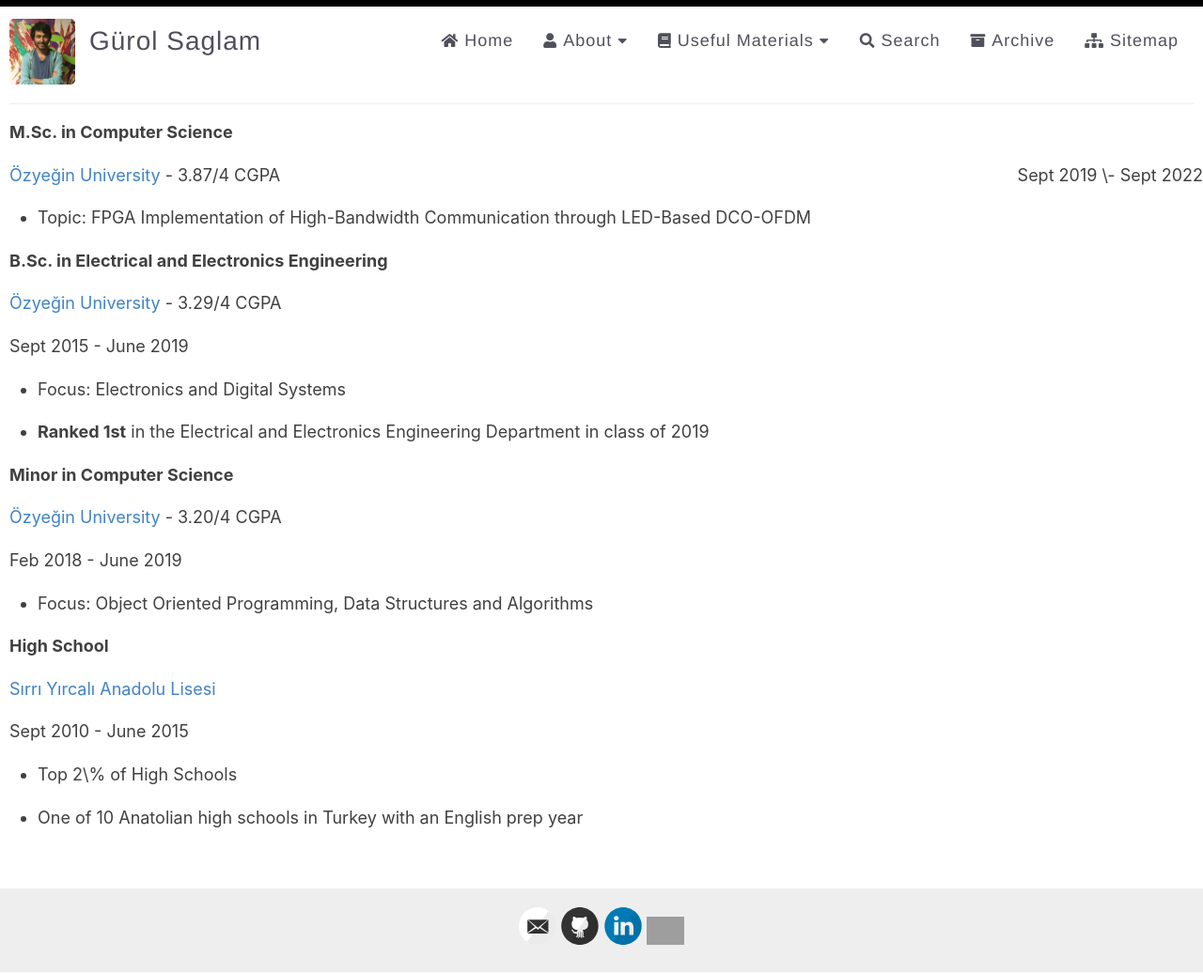
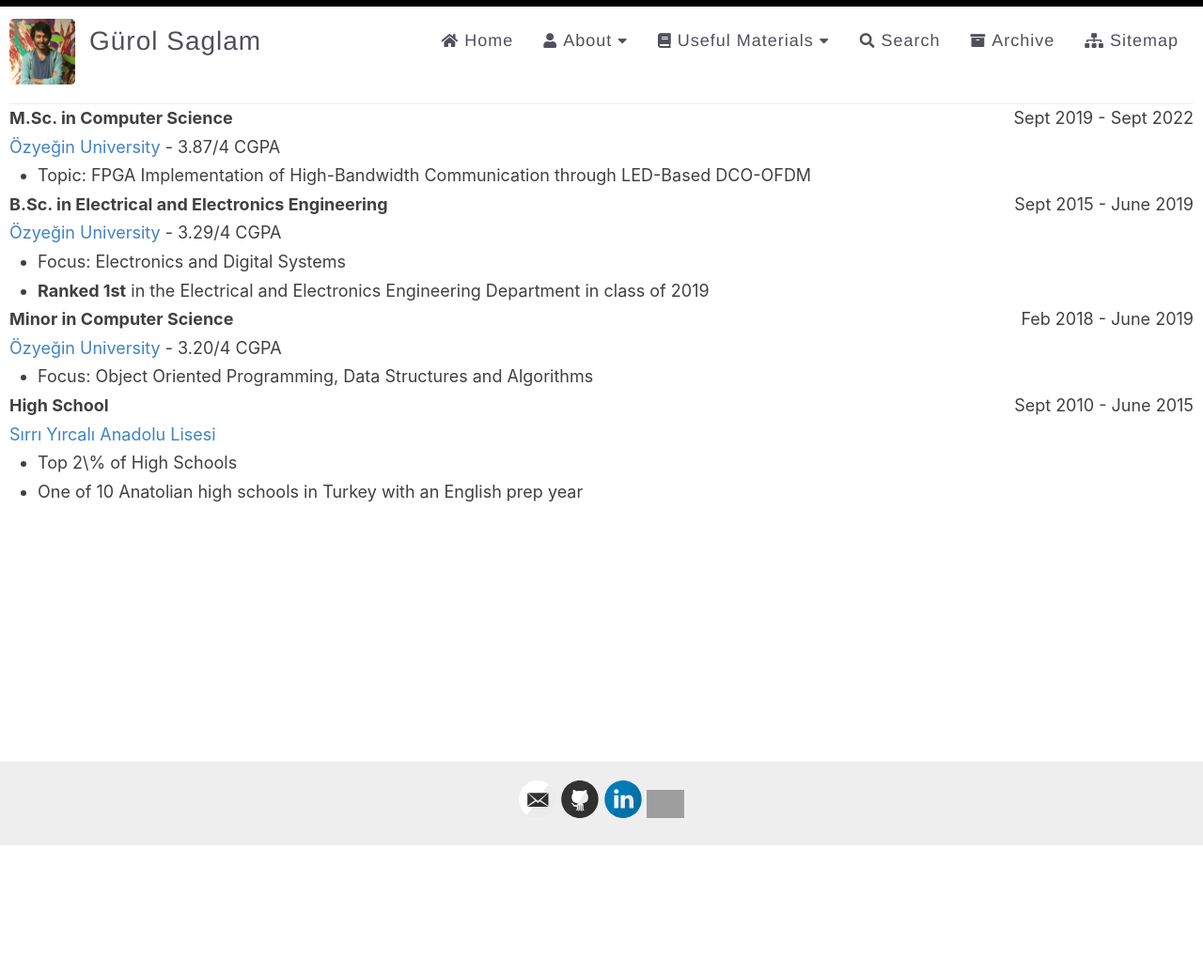
Before and after one commit to gurolsaglam/web_test, a Jekyll site: the page built from _pages/education.md, in a window 1280 px wide. Shown: the whole page at 94% size. Built offline with Jekyll 4.4.1, drawn with Linux system fonts in a browser that asks for light colours; after the commit the page ends 901 px from its top, so only the background shows below that; grey boxes are pictures that could not be loaded.

Commit message:
padding for time period and p style on specific page

```diff
--- a/_pages/education.md
+++ b/_pages/education.md
@@ -4,21 +4,25 @@ title: Education
 permalink: /education/
 ---
 
+<style>
+  p {
+    margin: 0;
+  }
+</style>
+
+<div class="time_period">Sept 2019 - Sept 2022</div>
 **M.Sc. in Computer Science**
-<div class="time_period">Sept 2019 \- Sept 2022</div>
 
 [Özyeğin University](https://www.ozyegin.edu.tr) \- 3.87/4 CGPA
-
 
 - Topic: FPGA Implementation of High-Bandwidth Communication through LED-Based DCO-OFDM
 
 
 
+<div class="time_period">Sept 2015 - June 2019</div>
 **B.Sc. in Electrical and Electronics Engineering**
 
 [Özyeğin University](https://www.ozyegin.edu.tr) \- 3.29/4 CGPA
-
-Sept 2015 \- June 2019
 
 - Focus: Electronics and Digital Systems
 
@@ -26,22 +30,20 @@ Sept 2015 \- June 2019
 
 
 
+<div class="time_period">Feb 2018 - June 2019</div>
 **Minor in Computer Science**
 
 [Özyeğin University](https://www.ozyegin.edu.tr) \- 3.20/4 CGPA
-
-Feb 2018 \- June 2019
 
 - Focus: Object Oriented Programming, Data Structures and Algorithms
 
 
 
+<div class="time_period">Sept 2010 - June 2015</div>
 **High School**
 
 [Sırrı Yırcalı Anadolu Lisesi](https://tr.wikipedia.org/wiki/Sırrı_Yırcalı_Anadolu_Lisesi)
 
-Sept 2010 \- June 2015
-
 - Top 2\% of High Schools
 
 - One of 10 Anatolian high schools in Turkey with an English prep year
--- a/assets/style.scss
+++ b/assets/style.scss
@@ -159,6 +159,7 @@ body:after {
 .page .entry .time_period {
   position: absolute;
   right: 0;
+  padding: 0 10px;
 }
 
 .author_title{
```
